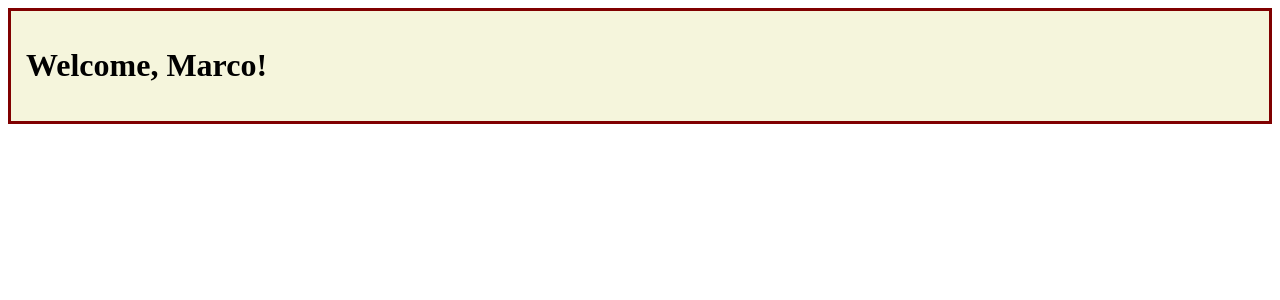
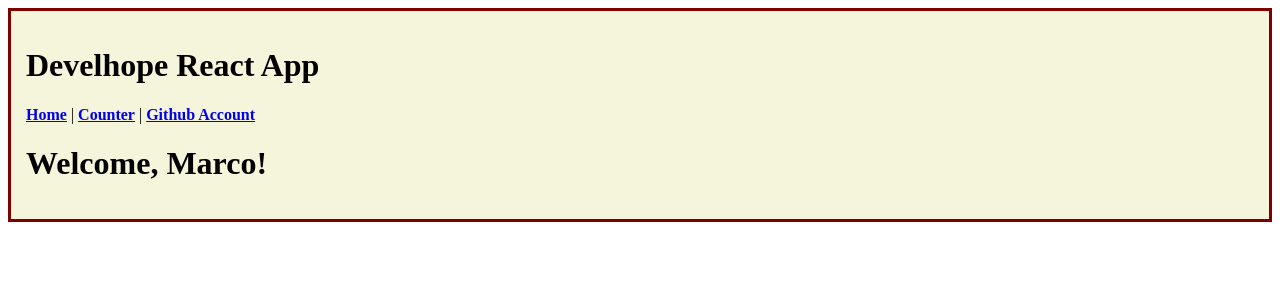
Before and after one commit to msimile/jsx-exercises, a React (Create React App) app in the folder react-exercises/: page / in a window 1280 px wide. Shown: the top 300 px of the page. Built offline with nearby package versions, Linux system fonts and the light colour scheme.

Commit message:
react-router-04 complete

```diff
--- a/react-exercises/src/App.js
+++ b/react-exercises/src/App.js
@@ -16,7 +16,7 @@ import { GithubUser } from "./GithubUser";
 import { GithubUserList } from "./GithubUserList";
 import { ControlledForm } from "./ControlledForm";
 import { CarDetails } from "./CarDetails";
-import { Route, Routes } from "react-router-dom";
+import { Link, Route, Routes } from "react-router-dom";
 import { ShowGithubUser } from "./ShowGithubUser";
 
 export function App() {
@@ -32,7 +32,16 @@ export function App() {
   // }
 
   return (
-    <Container>
+    <Container
+      title={
+        <div>
+          <h1>Develhope React App</h1>
+          <div>
+            <Link to="/"><b>Home</b></Link> | <Link to="/counter"><b>Counter</b></Link> | <Link to="/users/msimile"><b>Github Account</b></Link>
+          </div>
+        </div>
+      }
+    >
       <Routes>
         <Route path="/" element={<Welcome name="Marco" />} />
         <Route path="/counter" element={<ClickCounter />} />
```
